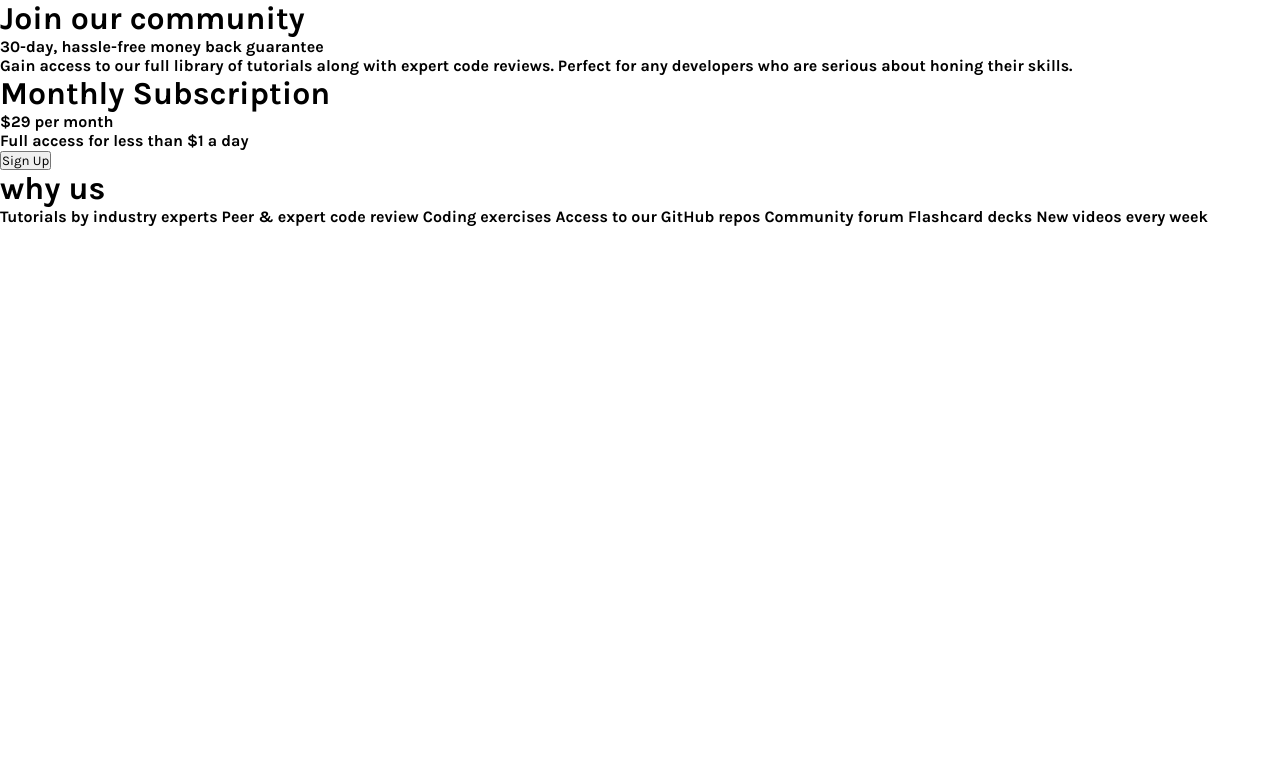
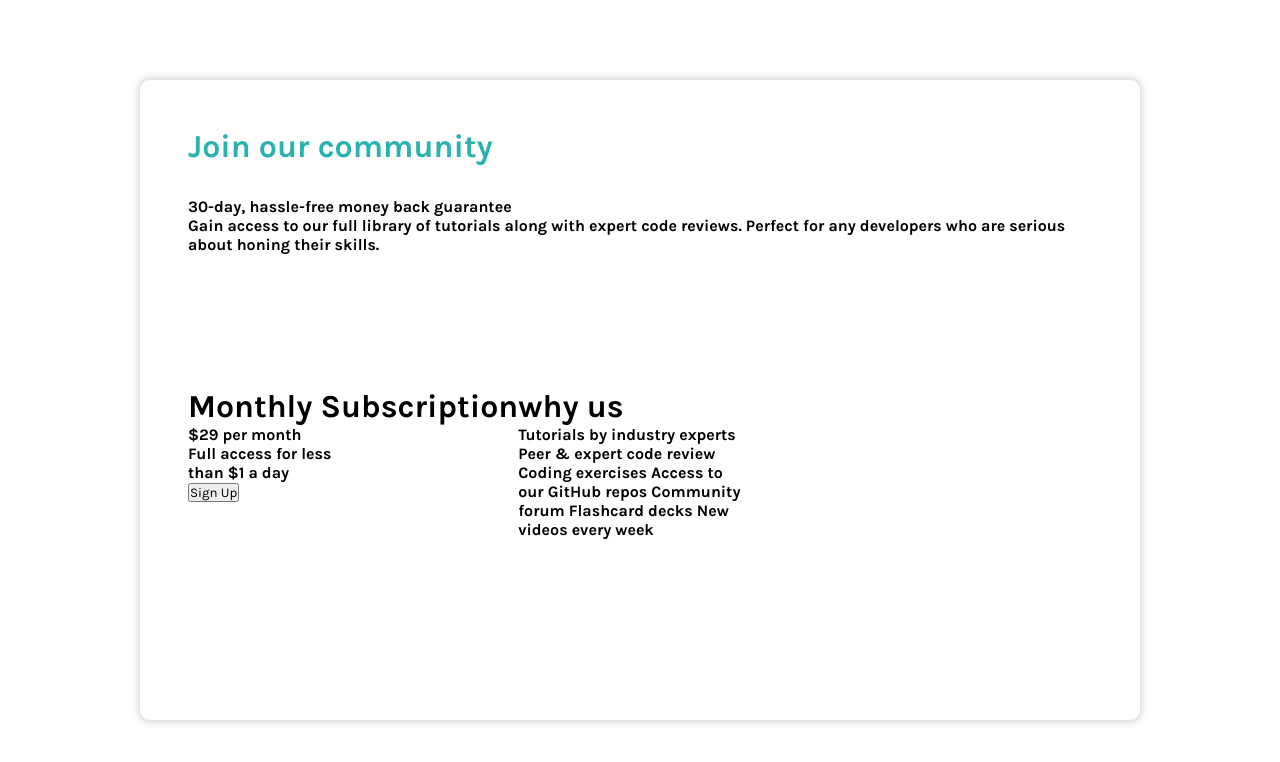
Before and after one commit to NNPJCodes/Frontend-Mentor-Projects, a plain HTML site: page Project_2/single-price-grid-component-master/index.html in a window 1280 px wide. Drawn offline with Linux system fonts and the light colour scheme.

Commit message:
card styling

```diff
--- a/Project_2/single-price-grid-component-master/index.html
+++ b/Project_2/single-price-grid-component-master/index.html
@@ -11,8 +11,8 @@
   <link rel="stylesheet" href="./styles/responsive.css">
 </head>
 <body>
-  <div class="container">
-    <div class="card">
+  <div class="container flex">
+    <div class="card flex">
       <div class="invite">
         <div class="head">
           <h1>Join our community</h1>
@@ -23,7 +23,7 @@
           Perfect for any developers who are serious about honing their skills.
         </h4>
       </div>
-      <div class="details">
+      <div class="details flex">
         <div class="pricing">
           <div class="head">
             <h1>Monthly Subscription</h1>
--- a/Project_2/single-price-grid-component-master/styles/style.css
+++ b/Project_2/single-price-grid-component-master/styles/style.css
@@ -23,12 +23,55 @@ body {
 
 .flex {
     display: flex;
+    display: -ms-flexbox;
 }
 
 .container {
+    width: 100%;
+    min-height: 100vh;
+    align-items: center;
+    justify-content: center;
+}
+
+.card {
+    flex-direction: column;
+    -ms-flex-direction: column;
+    width: 1000px;
+    min-height: 80vh;
+    background: #fff;
+    box-shadow: 0 0 10px 1px #ccc;
+    -webkit-box-shadow: 0 0 10px 1px #ccc;
+    border-radius: 10px;
+    padding: 3rem;
+}
+
+.invite, .details {
+    flex: 1;
+    -ms-flex: 1;
+    height: 100%;
+    width: 100%;
+}
+
+.invite .head {
+    margin-bottom: 2rem;
+}
+
+.invite .head h1 {
+    color: var(--cyan-color);
+}
+
+.details {
 
 }
 
-.card {
+.details .content {
 
 }
+
+.details .reason {
+
+}
+
+.details .content, .details .reason {
+    width: 50%;
+}
```
